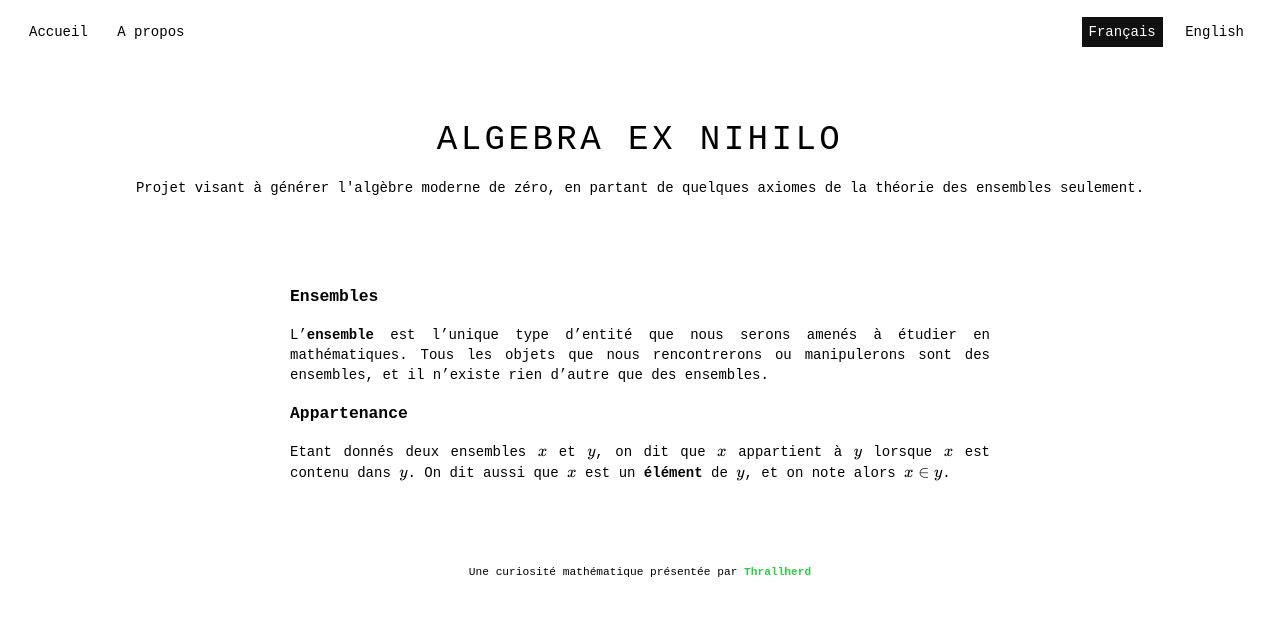
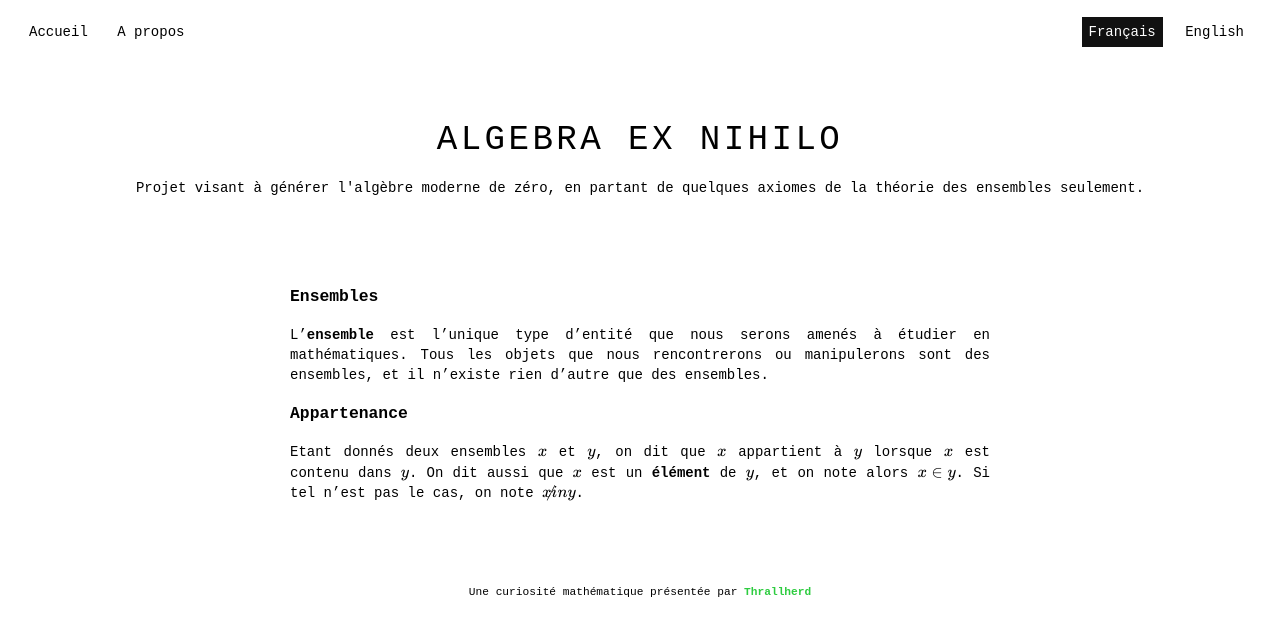
Before and after one commit to Thrallherd/AlgebraExNihilo, a Jekyll site: the page built from set_def.md, in a window 1280 px wide. Shown: the top 636 px of the page. Built offline with Jekyll 4.4.1, drawn with Linux system fonts in a browser that asks for light colours; formulas are drawn with MathJax 3.

Commit message:
Update set_def.md

```diff
--- a/set_def.md
+++ b/set_def.md
@@ -11,4 +11,4 @@ handle: /set_def
 L'**ensemble** est l'unique type d'entité que nous serons amenés à étudier en mathématiques. Tous les objets que nous rencontrerons ou manipulerons sont des ensembles, et il n'existe rien d'autre que des ensembles.
 
 ### Appartenance
-Etant donnés deux ensembles $$x$$ et $$y$$, on dit que $$x$$ appartient à $$y$$ lorsque $$x$$ est contenu dans $$y$$. On dit aussi que $$x$$ est un **élément** de $$y$$, et on note alors $$x \in y$$.
+Etant donnés deux ensembles $$x$$ et $$y$$, on dit que $$x$$ appartient à $$y$$ lorsque $$x$$ est contenu dans $$y$$. On dit aussi que $$x$$ est un **élément** de $$y$$, et on note alors $$x \in y$$. Si tel n'est pas le cas, on note $$x \not in y$$.
```
